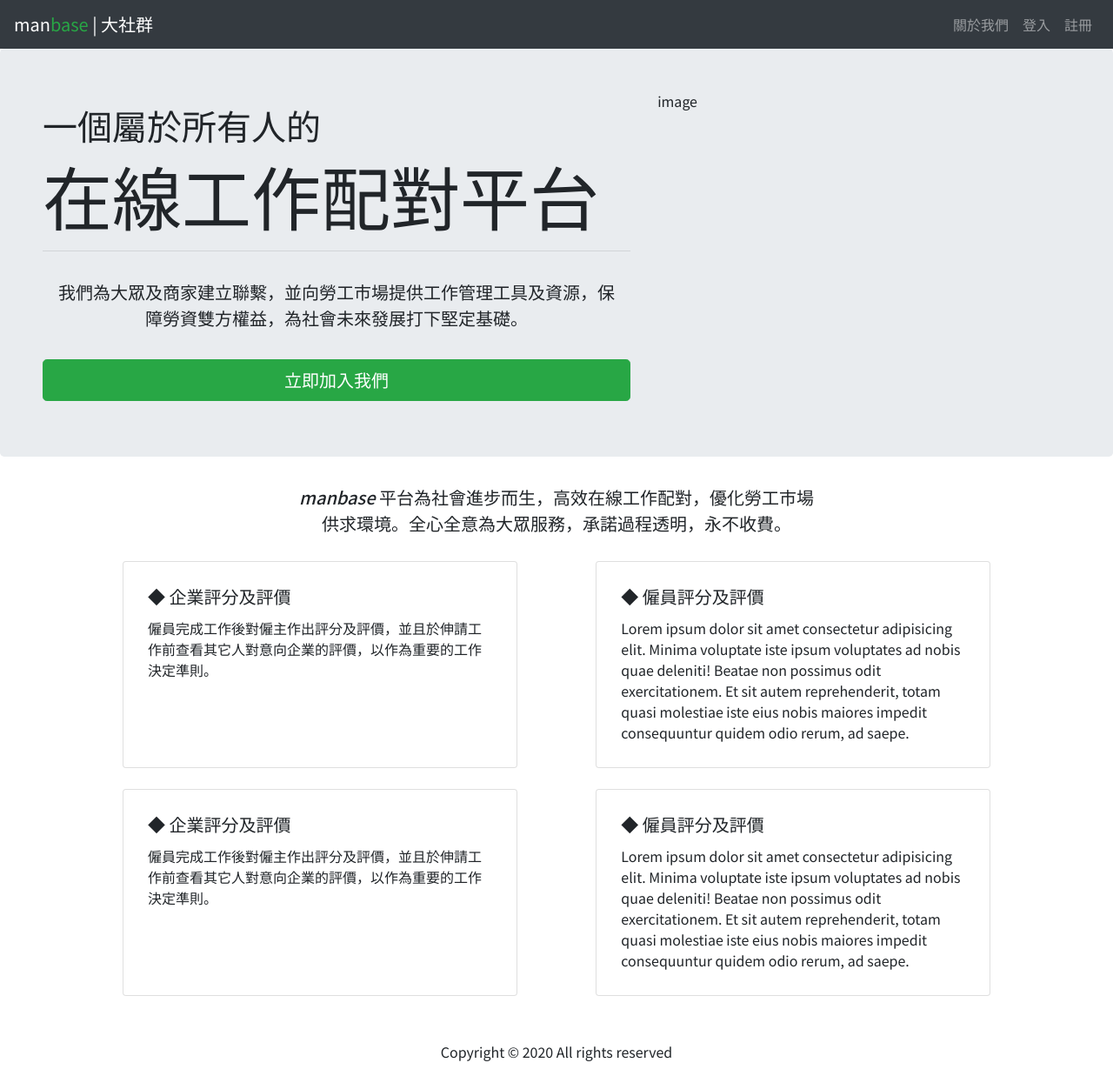
After one commit to charleschen35353/manbaseHK, a Flask app: page /index in a window 1280 px wide. The commit adds this page. Shown: the whole page at 87% size. Run offline with Flask 2, Linux system fonts and the light colour scheme; some libraries are stand-ins or nearby versions.

Commit message:
20200605: A draft of the landing page

```diff
--- a/manbase/routes.py
+++ b/manbase/routes.py
@@ -20,6 +20,12 @@ isLogin = False
 @app.route('/home')
 def home():
     return render_template('home.html', posts = posts)
+
+# TODO: Incorporate this template as the landing page
+# This should replace the '/' route
+@app.route('/index')
+def index():
+    return render_template('index.html')
 
 @app.route('/about')
 def about():
--- a/manbase/static/main.css
+++ b/manbase/static/main.css
@@ -0,0 +1,33 @@
+html {
+  margin: 0;
+  padding: 0;
+}
+body {
+  min-height: 100vh;
+  margin: 0;
+  padding: 0;
+  font-family: 'Noto Sans SC', sans-serif;
+  font-family: 'Noto Sans TC', sans-serif;
+}
+
+.main {
+  min-height: 95vh;
+  margin: 0;
+  padding: 0;
+}
+
+#header_1 {
+  font-size: 2.5em;
+}
+
+#header_2 {
+  font-size: 5em;
+}
+
+.dimension::before {
+  content: '◆ ';
+}
+
+footer {
+  height: 5vh;
+}
--- /dev/null
+++ b/manbase/templates/index.html
@@ -0,0 +1,81 @@
+{% extends "layout.html" %} {% block content %}
+<div class="jumbotron p-sm-1 p-md-5">
+  <div class="row">
+    <div class="col col-12 col-md-7 p-xs-1 p-3">
+      <h1 class="text-center text-md-left" id="header_1">
+        一個屬於所有人的
+      </h1>
+      <h1 class="text-center text-md-left" id="header_2">
+        在線工作配對平台
+      </h1>
+      <hr />
+      <p class="text-center lead p-3">
+        我們為大眾及商家建立聯繫，並向勞工市場提供工作管理工具及資源，保障勞資雙方權益，為社會未來發展打下堅定基礎。
+      </p>
+      <a href="/">
+        <button class="btn btn-success btn-lg btn-block">
+          立即加入我們
+        </button>
+      </a>
+    </div>
+    <div class="d-none d-md-block col col-md-5">
+      image
+    </div>
+  </div>
+</div>
+
+<blockquote
+  class="text-center col-12 col-md-6 offset-md-3 h5 my-3"
+  style="line-height: 1.5em;"
+>
+  <em>manbase</em>
+  平台為社會進步而生，高效在線工作配對，優化勞工市場供求環境。全心全意為大眾服務，承諾過程透明，永不收費。
+</blockquote>
+
+<div class="container col-10 offset-1 my-4 p-1">
+  <div class="row justify-content-around mb-md-4 card-deck">
+    <div class="card col-md-5 p-2">
+      <div class="card-body">
+        <h5 class="card-title dimension">企業評分及評價</h5>
+        <p class="card-text">
+          僱員完成工作後對僱主作出評分及評價，並且於伸請工作前查看其它人對意向企業的評價，以作為重要的工作決定準則。
+        </p>
+      </div>
+    </div>
+    <div class="card col-md-5 p-2">
+      <div class="card-body">
+        <h5 class="card-title dimension">僱員評分及評價</h5>
+        <p class="card-text">
+          Lorem ipsum dolor sit amet consectetur adipisicing elit. Minima
+          voluptate iste ipsum voluptates ad nobis quae deleniti! Beatae non
+          possimus odit exercitationem. Et sit autem reprehenderit, totam quasi
+          molestiae iste eius nobis maiores impedit consequuntur quidem odio
+          rerum, ad saepe.
+        </p>
+      </div>
+    </div>
+  </div>
+  <div class="row justify-content-around mb-md-4 card-deck">
+    <div class="card col-md-5 p-2">
+      <div class="card-body">
+        <h5 class="card-title dimension">企業評分及評價</h5>
+        <p class="card-text">
+          僱員完成工作後對僱主作出評分及評價，並且於伸請工作前查看其它人對意向企業的評價，以作為重要的工作決定準則。
+        </p>
+      </div>
+    </div>
+    <div class="card col-md-5 p-2">
+      <div class="card-body">
+        <h5 class="card-title dimension">僱員評分及評價</h5>
+        <p class="card-text">
+          Lorem ipsum dolor sit amet consectetur adipisicing elit. Minima
+          voluptate iste ipsum voluptates ad nobis quae deleniti! Beatae non
+          possimus odit exercitationem. Et sit autem reprehenderit, totam quasi
+          molestiae iste eius nobis maiores impedit consequuntur quidem odio
+          rerum, ad saepe.
+        </p>
+      </div>
+    </div>
+  </div>
+</div>
+{% endblock content %}
--- a/manbase/templates/layout.html
+++ b/manbase/templates/layout.html
@@ -1,58 +1,105 @@
 <!DOCTYPE html>
 <html>
   <head>
-    <meta charset="utf-8">
-    <meta name="viewport" content="width=device-width, initial-scale=1, shrink-to-fit=no">
+    <meta charset="utf-8" />
+    <meta
+      name="viewport"
+      content="width=device-width, initial-scale=1, shrink-to-fit=no"
+    />
 
     <!-- Bootstrap CSS -->
-    <link rel="stylesheet" href="https://stackpath.bootstrapcdn.com/bootstrap/4.4.1/css/bootstrap.min.css" integrity="sha384-Vkoo8x4CGsO3+Hhxv8T     Q5PaXtkKtu6ug5TOeNV6gBiFeWPGFN9MuhOf23Q9Ifjh" crossorigin="anonymous">
-    <link rel="stylesheet" type="text/css" href="{{ url_for('static', filename='main.css') }}">
+    <link
+      rel="stylesheet"
+      href="https://stackpath.bootstrapcdn.com/bootstrap/4.5.0/css/bootstrap.min.css"
+      integrity="sha384-9aIt2nRpC12Uk9gS9baDl411NQApFmC26EwAOH8WgZl5MYYxFfc+NcPb1dKGj7Sk"
+      crossorigin="anonymous"
+    />
+    <link
+      rel="stylesheet"
+      type="text/css"
+      href="{{ url_for('static', filename='main.css') }}"
+    />
+
+    <!-- Google Fonts -->
+    <link
+      href="https://fonts.googleapis.com/css2?family=Noto+Sans+SC&family=Noto+Sans+TC:wght@100;300;400;500;700;900&display=swap"
+      rel="stylesheet"
+    />
 
     {% if title %}
-	    <title> ManBase - {{title}}</title>
+    <title>Manbase - {{title}}</title>
     {% else %}
-        <title> ManBase </title>
+    <title>Manbase</title>
     {% endif %}
   </head>
   <body>
-     <header>
-       <div>
-         <a href="/">ManBase</a>
-           <button>
-             <span></span>
+    <div class="main m-0">
+      <header class="m-0">
+        <nav class="navbar navbar-expand-lg navbar-dark bg-dark">
+          <a href="/" class="navbar-brand"
+            >man<span class="text-success">base</span> | 大社群</a
+          >
+          <button
+            class="navbar-toggler"
+            type="button"
+            data-toggle="collapse"
+            data-target="#main-nav"
+          >
+            <span class="navbar-toggler-icon"></span>
           </button>
-           <div>
-             <a href="/">Home</a>
-             <a href="/about">About</a>
+
+          <div class="collapse navbar-collapse" id="main-nav">
+            <ul class="navbar-nav ml-auto text-center">
+              <li class="nav-item">
+                <a href="/about" class="nav-link">關於我們</a>
+              </li>
+              {% if not current_user.is_authenticated %}
+              <li class="nav-item">
+                <a href="/login" class="nav-link">登入</a>
+              </li>
+              <li class="nav-item">
+                <a href="/register" class="nav-link">註冊</a>
+              </li>
+              {% else %}
+              <li class="nav-item">
+                <a href="/account" class="nav-link">我的賬戶</a>
+              </li>
+              <li class="nav-item">
+                <a href="/logout" class="nav-link">登出</a>
+              </li>
+              {% endif %}
+            </ul>
           </div>
-           <div>
-             {% if not current_user.is_authenticated %}
-                 <a href="/login">Login</a>
-                 <a href="/register">Register</a>
-             {% else %}
-                  <a href="/account">Account</a>
-                  <a href="/logout">Logout</a>
-             {% endif %}
-
-           </div>
-         </a>
-       </div>
+        </nav>
       </header>
       <div>
-        {% with messages = get_flashed_messages(with_categories=true) %}
-            {%if messages%}
-                {% for category, message in messages %}
-                    <div> {{message}} </div>
-                {% endfor %}
-            {% endif %}
-        {% endwith %}
-     	{% block content %}{% endblock %}
+        {% with messages = get_flashed_messages(with_categories=true) %} {% if
+        messages %} {% for category, message in messages %}
+        <div>{{message}}</div>
+        {% endfor %} {% endif %} {% endwith %} {% block content %} {% endblock
+        %}
+      </div>
     </div>
 
+    <footer class="d-flex justify-content-center align-self-end text-center">
+      Copyright &copy; 2020 All rights reserved
+    </footer>
     <!-- Optional JavaScript -->
     <!-- jQuery first, then Popper.js, then Bootstrap JS -->
-     <script src="https://code.jquery.com/jquery-3.4.1.slim.min.js" integrity="sha384-J6qa4849blE2+poT4WnyKhv5vZF5SrPo0iEjwBvKU7imGFAV0wwj1yYfoRSJoZ+n" crossorigin="anonymous"></script>
-     <script src="https://cdn.jsdelivr.net/npm/popper.js@1.16.0/dist/umd/popper.min.js" integrity="sha384-Q6E9RHvbIyZFJoft+2mJbHaEWldlvI9IOYy5n3zV9zzTtmI3UksdQRVvoxMfooAo" crossorigin="anonymous"></script>
-     <script src="https://stackpath.bootstrapcdn.com/bootstrap/4.4.1/js/bootstrap.min.js" integrity="sha384-wfSDF2E50Y2D1uUdj0O3uMBJnjuUD4Ih7YwaYd1iqfktj0Uod8GCExl3Og8ifwB6" crossorigin="anonymous"></script>
+    <script
+      src="https://code.jquery.com/jquery-3.5.1.slim.min.js"
+      integrity="sha384-DfXdz2htPH0lsSSs5nCTpuj/zy4C+OGpamoFVy38MVBnE+IbbVYUew+OrCXaRkfj"
+      crossorigin="anonymous"
+    ></script>
+    <script
+      src="https://cdn.jsdelivr.net/npm/popper.js@1.16.0/dist/umd/popper.min.js"
+      integrity="sha384-Q6E9RHvbIyZFJoft+2mJbHaEWldlvI9IOYy5n3zV9zzTtmI3UksdQRVvoxMfooAo"
+      crossorigin="anonymous"
+    ></script>
+    <script
+      src="https://stackpath.bootstrapcdn.com/bootstrap/4.5.0/js/bootstrap.min.js"
+      integrity="sha384-OgVRvuATP1z7JjHLkuOU7Xw704+h835Lr+6QL9UvYjZE3Ipu6Tp75j7Bh/kR0JKI"
+      crossorigin="anonymous"
+    ></script>
   </body>
 </html>
```
Also changed, not shown: 2 other files. Lines whose indentation alone changed are shown as unchanged.
